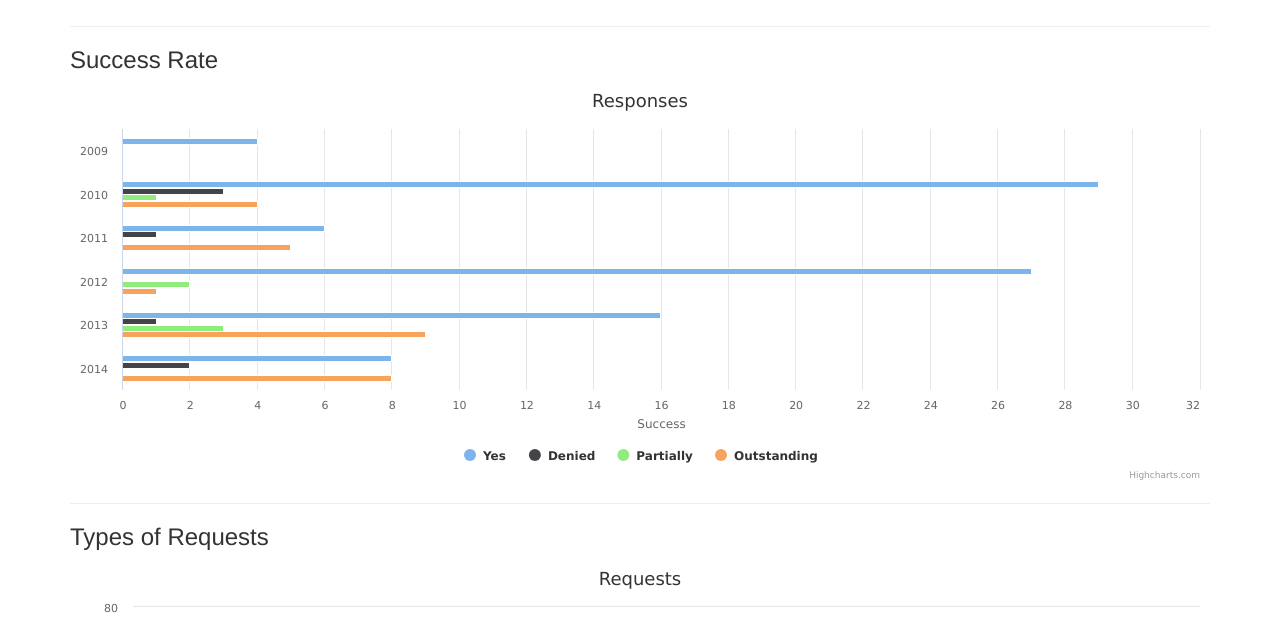
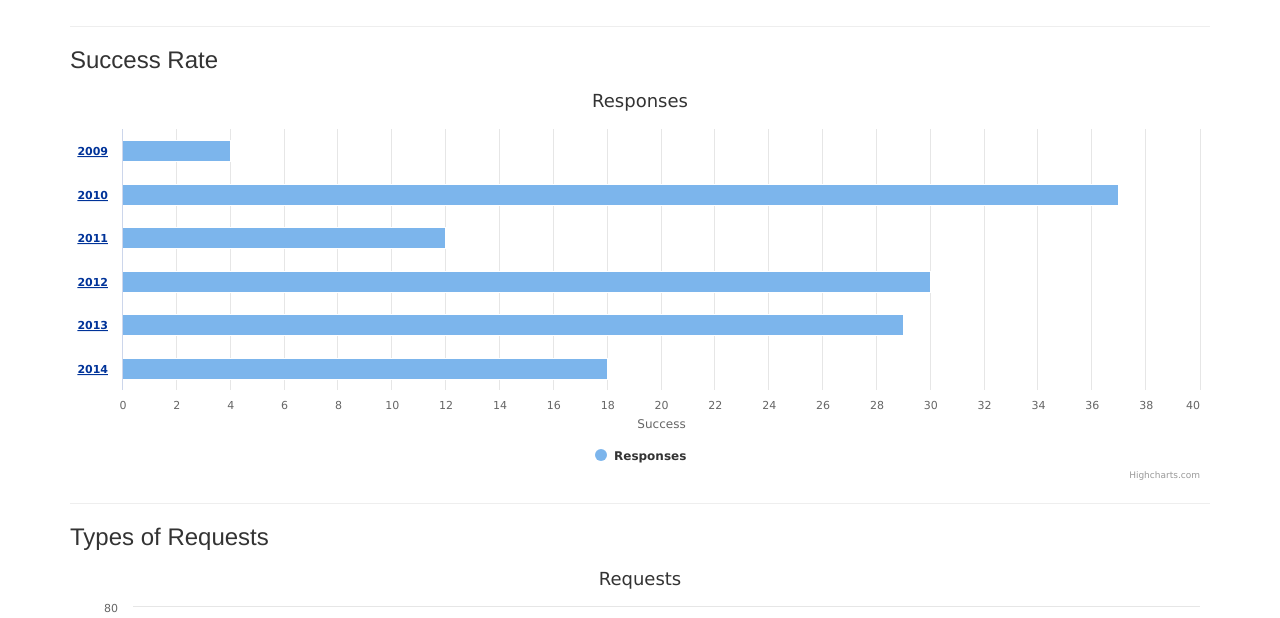
Before and after one commit to anniedaniel/dth-records-requests, a plain HTML site: page index.html in a window 1280 px wide. Shown: the part 182-800 px from the top of the page. Drawn offline with nearby package versions, Linux system fonts and the light colour scheme.

Commit message:
drilldown chart of years and responses

```diff
--- a/index.html
+++ b/index.html
@@ -68,6 +68,7 @@
     <!-- Placed at the end of the document so the pages load faster -->
     <script src="https://ajax.googleapis.com/ajax/libs/jquery/1.11.0/jquery.min.js"></script>
     <script src="http://code.highcharts.com/highcharts.js"></script>
+    <script src="http://code.highcharts.com/modules/drilldown.js"></script>
     <script src="js/success.js"></script>
     <script src="js/bootstrap.min.js"></script>
   </body>
--- a/js/success.js
+++ b/js/success.js
@@ -1,5 +1,6 @@
 $(function () {
     $('#success').highcharts({
+
         chart: {
             type: 'bar'
         },
@@ -15,18 +16,97 @@ $(function () {
             }
         },
         series: [{
-            name: 'Yes',
-            data: [4, 29, 6, 27, 16, 8]
+          name: 'Responses',
+          data: [{
+            name: '2009',
+            y: 4,
+            drilldown: '2009resp'
           }, {
-            name: 'Denied',
-            data: [0, 3, 1, 0, 1, 2]
+            name: '2010',
+            y: 37,
+            drilldown: '2010resp'
           }, {
-          name: 'Partially',
-          data: [0, 1, 0, 2, 3, 0]
+            name: '2011',
+            y: 12,
+            drilldown: '2011resp'
           }, {
-          name: 'Outstanding',
-          data: [0, 4, 5, 1, 9, 8]
+            name: '2012',
+            y: 30,
+            drilldown: '2012resp'
+          }, {
+            name: '2013',
+            y: 29,
+            drilldown: '2013resp'
+          }, {
+            name: '2014',
+            y: 18,
+            drilldown: '2014resp'
+          }]
         }],
+        drilldown: {
+          series: [{
+            id: '2009resp',
+            data: [
+              ['Yes', 4],
+              ['Denied', 0],
+              ['Partially', 0],
+              ['Outstanding', 0]
+            ]
+          }, {
+            id: '2010resp',
+            data: [
+              ['Yes', 29],
+              ['Denied', 3],
+              ['Partially', 1],
+              ['Outstanding', 4]
+            ]
+          }, {
+            id: '2011resp',
+            data: [
+              ['Yes', 6],
+              ['Denied', 1],
+              ['Partially', 0],
+              ['Outstanding', 5]
+            ]
+          }, {
+            id: '2012resp',
+            data: [
+              ['Yes', 27],
+              ['Denied', 0],
+              ['Partially', 2],
+              ['Outstanding', 1]
+            ]
+          }, {
+            id: '2013resp',
+            data: [
+              ['Yes', 16],
+              ['Denied', 1],
+              ['Partially', 3],
+              ['Outstanding', 9]
+            ]
+          }, {
+            id: '2014resp',
+            data: [
+              ['Yes', 8],
+              ['Denied', 2],
+              ['Partially', 0],
+              ['Outstanding', 8]
+            ]
+          }]
+        }
+    //     series: [{
+    //         name: 'Yes',
+    //         data: [4, 29, 6, 27, 16, 8]
+    //     }, {
+    //         name: 'Denied',
+    //         data: [0, 3, 1, 0, 1, 2]
+    //     }, {
+    //       name: 'Partially',
+    //       data: [0, 1, 0, 2, 3, 0]
+    //     }, {
+    //       name: 'Outstanding',
+    //       data: [0, 4, 5, 1, 9, 8]
+    //     }],
 
     });
 });
@@ -87,49 +167,6 @@ $(function () {
     });
 });
 
-$(function () {
-  // Build the chart
-    $('#reporters').highcharts({
-        chart: {
-            plotBackgroundColor: null,
-            plotBorderWidth: null,
-            plotShadow: false
-        },
-        title: {
-            text: 'Request Topics'
-        },
-        tooltip: {
-          pointFormat: '{series.name}: <b>{point.percentage:.1f}%</b>'
-        },
-        plotOptions: {
-            pie: {
-                allowPointSelect: true,
-                cursor: 'pointer',
-                dataLabels: {
-                    enabled: false
-                },
-                showInLegend: true
-            }
-        },
-        series: [{
-            type: 'pie',
-            name: 'Tags',
-            data: [
-                ['Firefox',   45.0],
-                ['IE',       26.8],
-                {
-                    name: 'Chrome',
-                    y: 12.8,
-                    sliced: true,
-                    selected: true
-                },
-                ['Safari',    8.5],
-                ['Opera',     6.2],
-                ['Others',   0.7]
-            ]
-        }]
-    });
-  });
 // $.get('js/records.xml', function(xml) {
 //   var $xml = $(xml);
 //   $xml.find('success').each(function(i, success){
```
Lines whose indentation alone changed are shown as unchanged.
